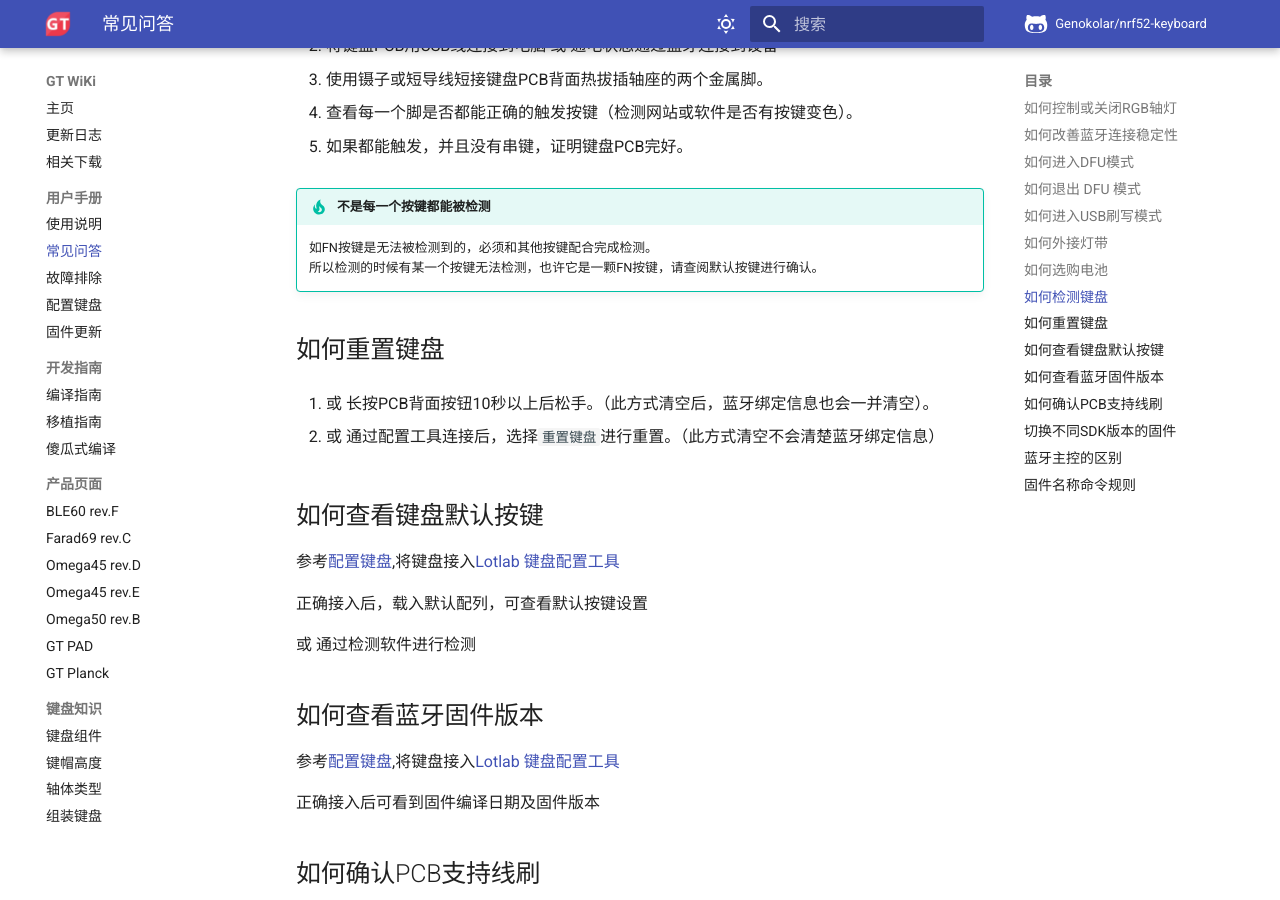
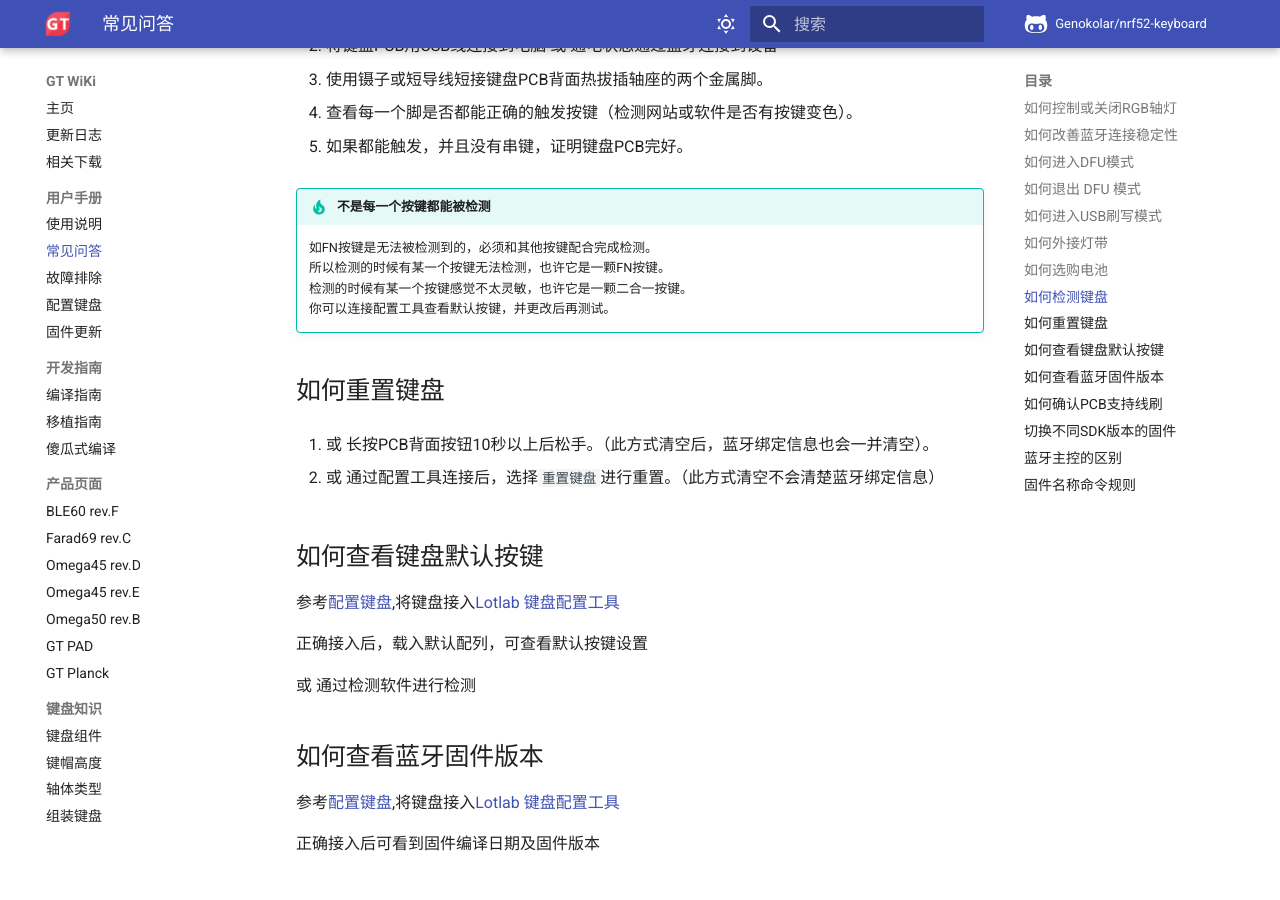
Before and after one commit to genokolar/genokolar.github.io, an MkDocs documentation site: the page built from docs/faq.md, in a window 1280 px wide and 900 px high, scrolled down 3417 px. Built offline with MkDocs 1.6.1 and Material for MkDocs 9.7.7, drawn with Linux system fonts in a browser that asks for light colours; comment, search, counter and statistics services are not loaded.

Commit message:
Update faq.md

```diff
--- a/docs/faq.md
+++ b/docs/faq.md
@@ -122,7 +122,7 @@
 4. 如果都能触发，并且没有串键，证明键盘PCB完好。
 
 !!! tip "不是每一个按键都能被检测"
-    如FN按键是无法被检测到的，必须和其他按键配合完成检测。<br>所以检测的时候有某一个按键无法检测，也许它是一颗FN按键，请查阅默认按键进行确认。
+    如FN按键是无法被检测到的，必须和其他按键配合完成检测。<br>所以检测的时候有某一个按键无法检测，也许它是一颗FN按键。<br>检测的时候有某一个按键感觉不太灵敏，也许它是一颗二合一按键。<br>你可以连接配置工具查看默认按键，并更改后再测试。
 
 
 <span id="如何重置键盘">如何重置键盘</span>
```
